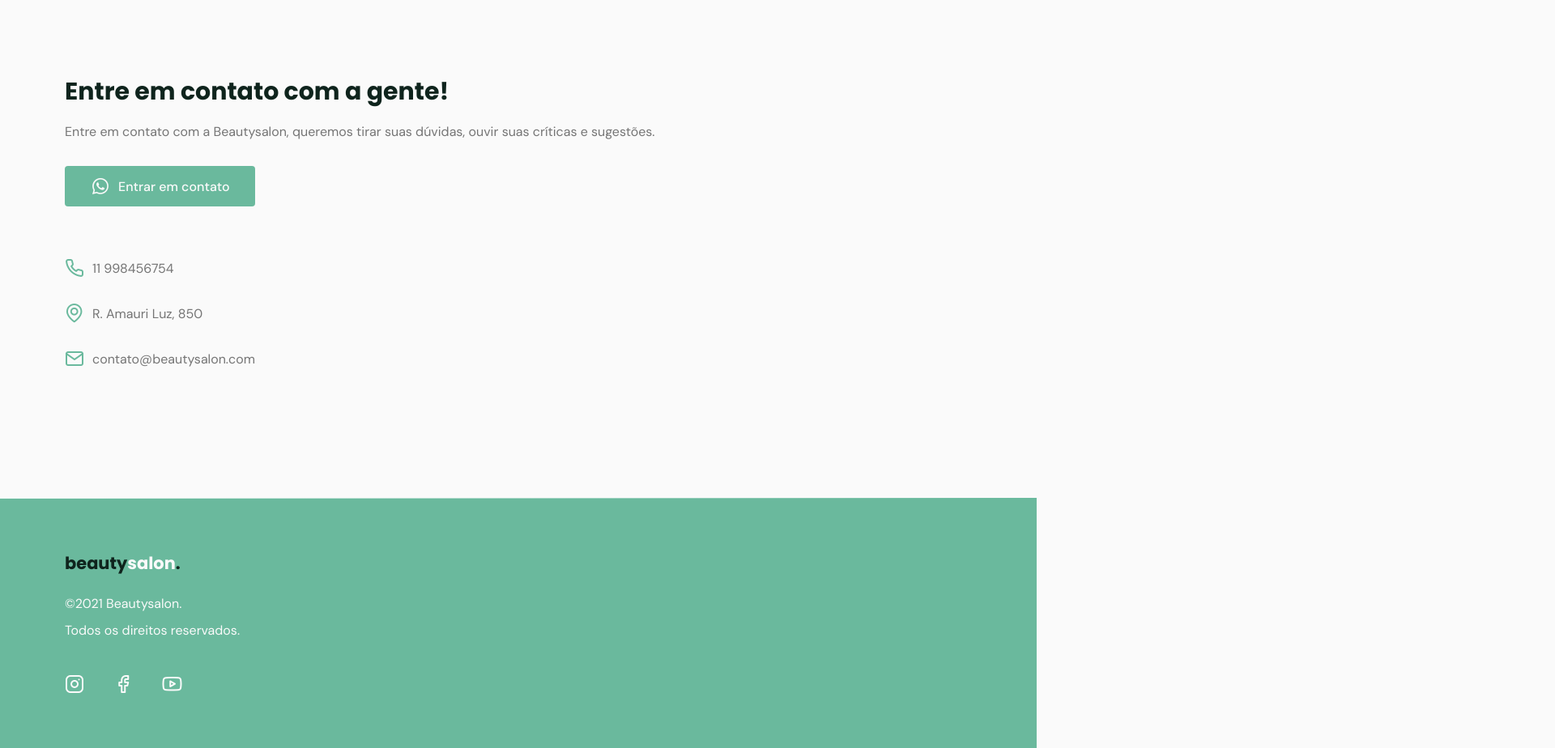
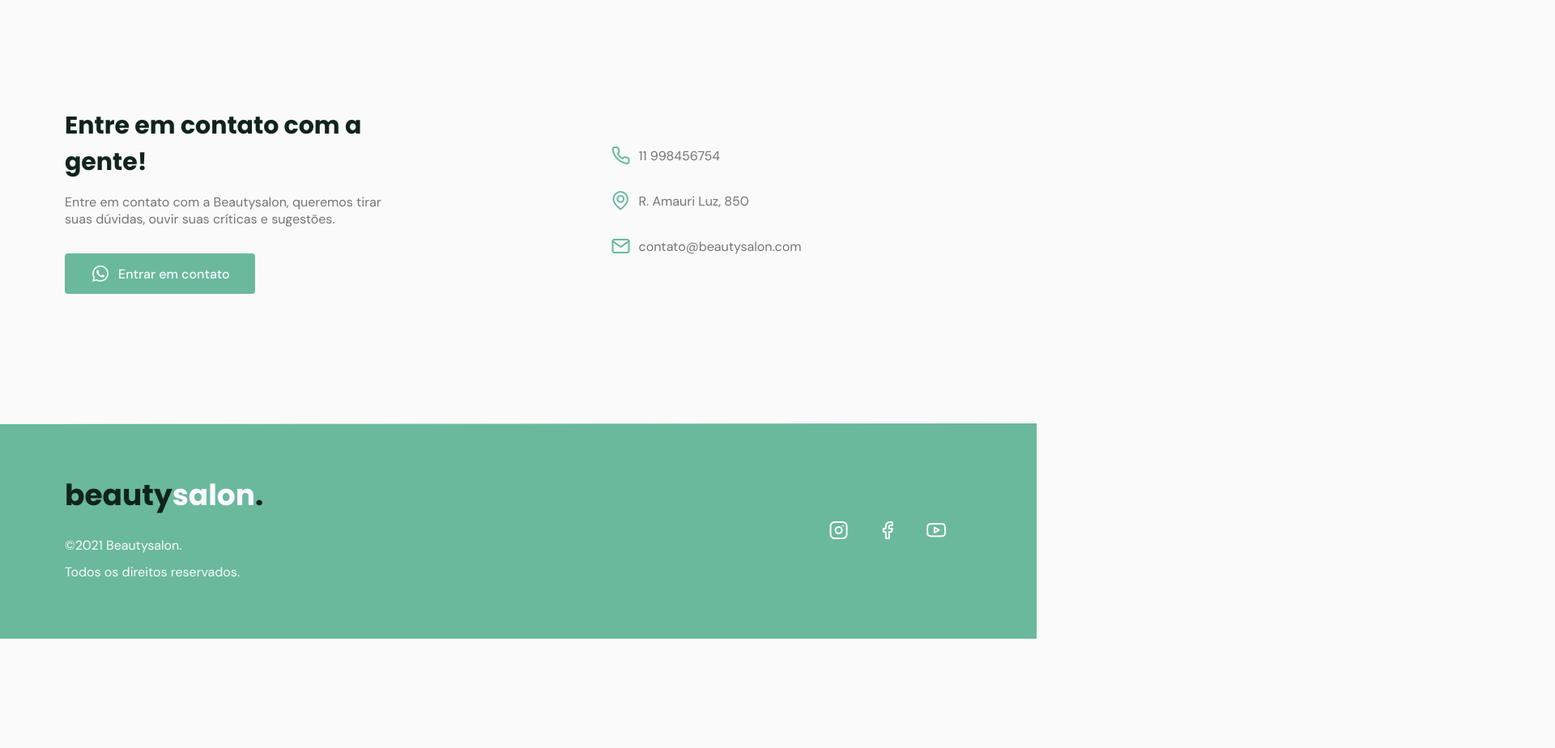
Before and after one commit to sdrashen/beautysalon-Landing-Page, a plain HTML site: page index.html in a window 1280 px wide. Shown: the part 3040-3964 px from the top of the page at 81% size, 1920 px wide, since content can reach past the window. After the commit the page ends 3829 px from the top, so only its background shows below. Drawn offline with nearby package versions, Linux system fonts and the light colour scheme; files whose address does not match are found by name.

Commit message:
Added breakpoint to swiper and @media to contact and footer

```diff
--- a/main.js
+++ b/main.js
@@ -50,7 +50,14 @@ const swiper = new Swiper('.swiper-container', {
     /*Pode passar com a rodinha do mouse */
     mousewheel: true,
     /*Pode passar com as setinhas do teclado */
-    keyboard: true
+    keyboard: true,
+    /*Esse breakpoint entrou depois de ter colocado o @media no css */
+    breakpoints: {
+        767: {
+            slidesPerView: 2,
+            setWrapperSize: true
+        }
+    }
 })
 
 /*SCROLLREVEAL: mostra elementos quando der scroll na página */
--- a/style.css
+++ b/style.css
@@ -705,10 +705,34 @@ footer .social a:hover {
     .cards {
         grid-template-columns: 1fr 1fr 1fr;
     }
+    .card {
+        padding-left: 3rem;
+        padding-right: 3rem;
+    }
     /*testimonials*/
     #testiomonials .container {
-        margin: 0 auto;
+        margin-left: auto;
+        margin-right: auto;
+    }
+    /*contact*/
+    #contact .container {
         grid-auto-flow: column;
+        align-items: center;
+    }
+    #contact .text {
+        max-width: 25rem;
+    }
+    /*footer*/
+    footer.section {
+        padding: 3.75rem 0;
+    }
+    footer .container {
+        grid-auto-flow: column;
+        align-items: center;
+        justify-content: space-between;
+    }
+    footer .logo {
+        font-size: 2.25rem;
     }
 }
 
```
